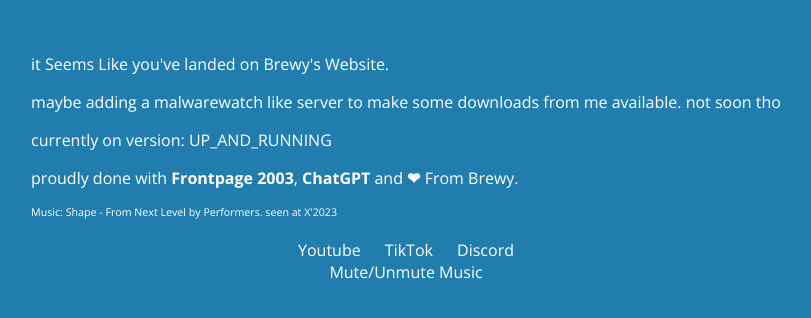
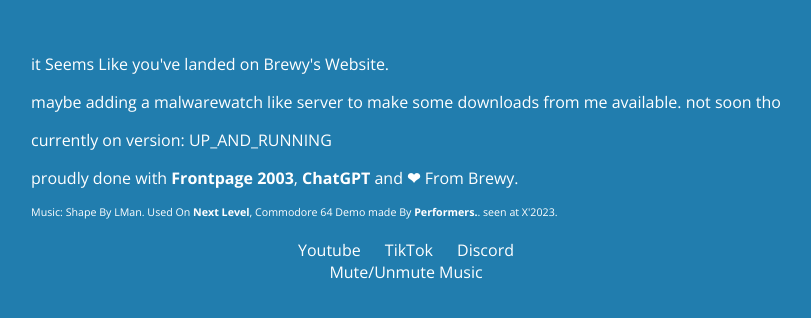
Before and after one commit to BrewyTheActualOne/brewy-website-real, a plain HTML site: page index.html in a window 1280 px wide. Shown: the part 358-676 px from the top of the page, without its empty margins (234-1045 px from the left). Drawn offline with nearby package versions, Linux system fonts and the light colour scheme.

Commit message:
yes u did it

```diff
--- a/index.html
+++ b/index.html
@@ -68,7 +68,7 @@
         <p>currently on version: UP_AND_RUNNING</p>
         <p>proudly done with <b>Frontpage 2003</b>, <b>ChatGPT</b> and <b>&#10084;</b> From Brewy.</p>
 
-         <p style="font-size: 8pt">Music: Shape - From Next Level by Performers. seen at X'2023</p>
+         <p style="font-size: 8pt">Music: Shape By LMan. Used On <b>Next Level</b>, Commodore 64 Demo made By <b>Performers.</b>. seen at X'2023.</p>
         <div id="links">
             <a href="https://www.youtube.com/@BrewyStuff">Youtube</a>
             <a href="https://www.tiktok.com/@sweet_k6anbegoniahype">TikTok</a>
```
